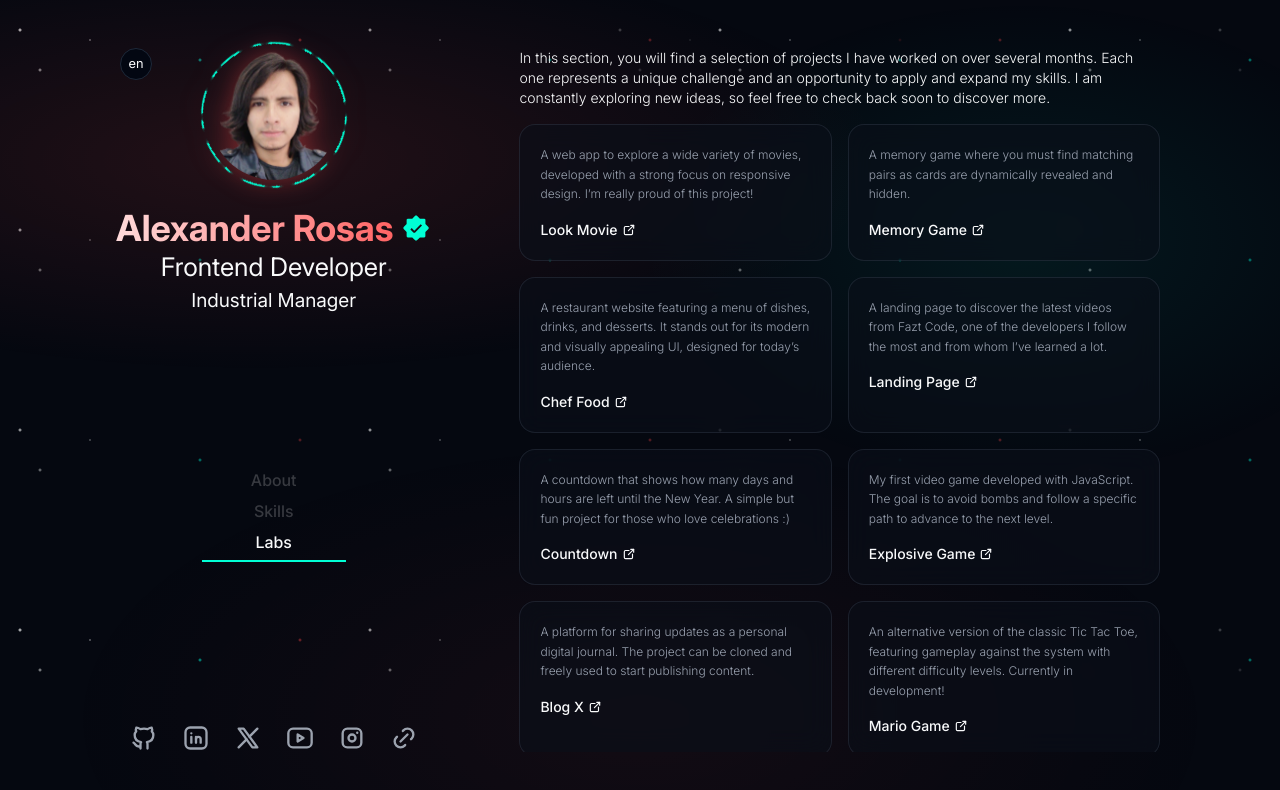
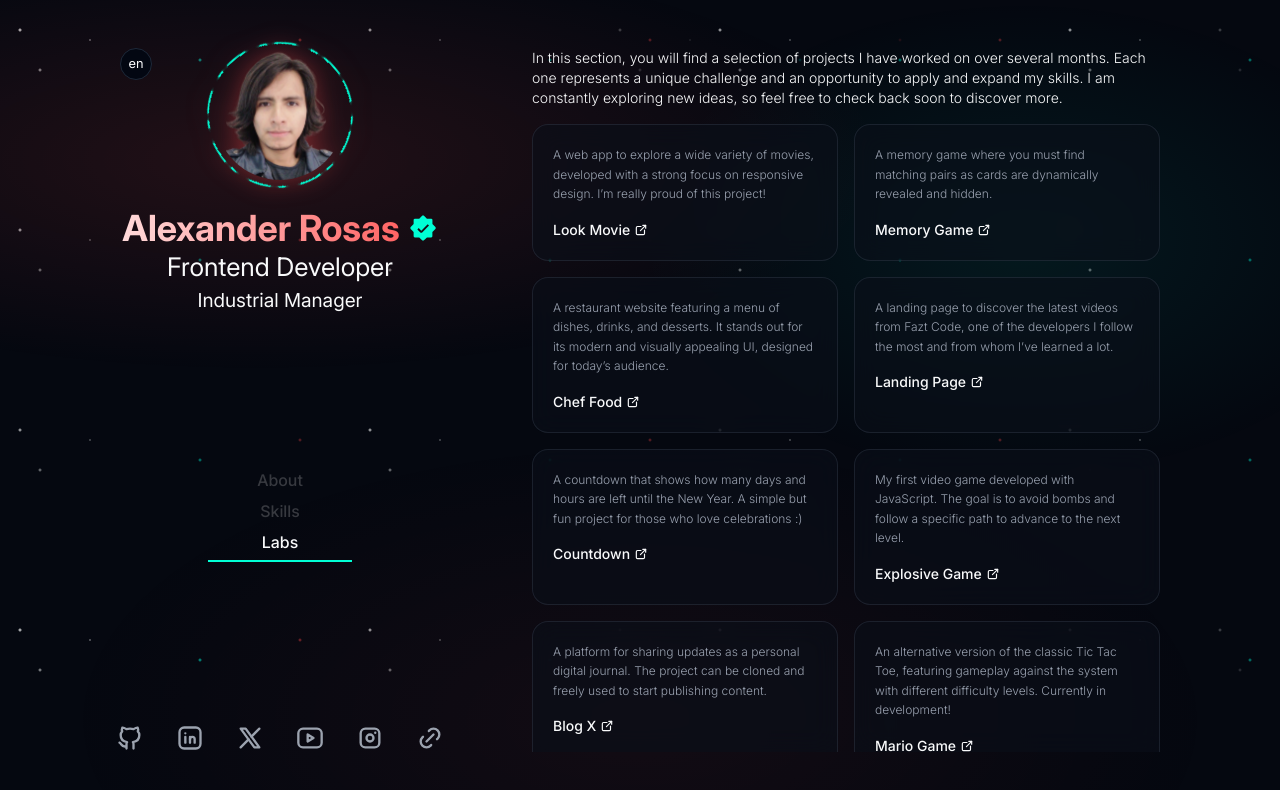
Before and after one commit to aleroses/aleroses.github.io, a React (Vite) app: page /labs in a window 1280 px wide. Shown: the top 790 px of the page. Built offline with nearby package versions, Linux system fonts and the light colour scheme.

Commit message:
style: ajust icon size and spacing

```diff
--- a/src/App.jsx
+++ b/src/App.jsx
@@ -24,7 +24,7 @@ function App() {
   return (
     <BackgroundGalaxy>
       <div className="flex h-full min-h-screen flex-col p-4 md:flex-row md:gap-20 md:p-9 md:py-12 lg:gap-22">
-        <aside className="shrink-0 md:flex md:h-full md:flex-col md:justify-between">
+        <aside className="flex shrink-0 flex-col gap-6 md:flex md:h-full md:flex-col md:justify-between">
           <div className="">
             <Header />
             <ProfileHeader />
--- a/src/components/LabLink.jsx
+++ b/src/components/LabLink.jsx
@@ -32,7 +32,7 @@ export const LabLink = ({
         </span>
       ) : (
         <Icon
-          className="text-(--icon-base) transition-all duration-300 group-hover:scale-110 group-hover:text-(--icon-hover) group-hover:drop-shadow-[0_0_12px_var(--icon-shadow)] sm:h-6.5 sm:w-6.5 md:h-7 md:w-7"
+          className="text-(--icon-base) transition-all duration-300 group-hover:scale-110 group-hover:text-(--icon-hover) group-hover:drop-shadow-[0_0_12px_var(--icon-shadow)] h-6.5 w-6.5 md:h-7 md:w-7"
           size={22}
         />
       )}
--- a/src/components/SocialMedia.jsx
+++ b/src/components/SocialMedia.jsx
@@ -5,7 +5,7 @@ import { LabLink } from "./LabLink";
 
 export const SocialMedia = () => {
   return (
-    <article className="order-2 mt-4 flex justify-center gap-6 text-[#00ffd5] md:order-3">
+    <article className="order-2 mt-4 flex justify-center gap-8 text-[#00ffd5] md:order-3">
       {socialLinks.map((item) => (
         <LabLink key={item.id} {...item} />
       ))}
--- a/src/pages/SkillsPage.jsx
+++ b/src/pages/SkillsPage.jsx
@@ -30,7 +30,7 @@ export const SkillsPage = () => {
               key={skill.name}
             >
               <IconComponent
-                className="h-6 w-6 transition-all duration-300"
+                className="h-6.5 w-6.5 transition-all duration-300"
                 style={{
                   color: activeIndex === index ? skill.color : "#cad5e2",
                   filter:
```
